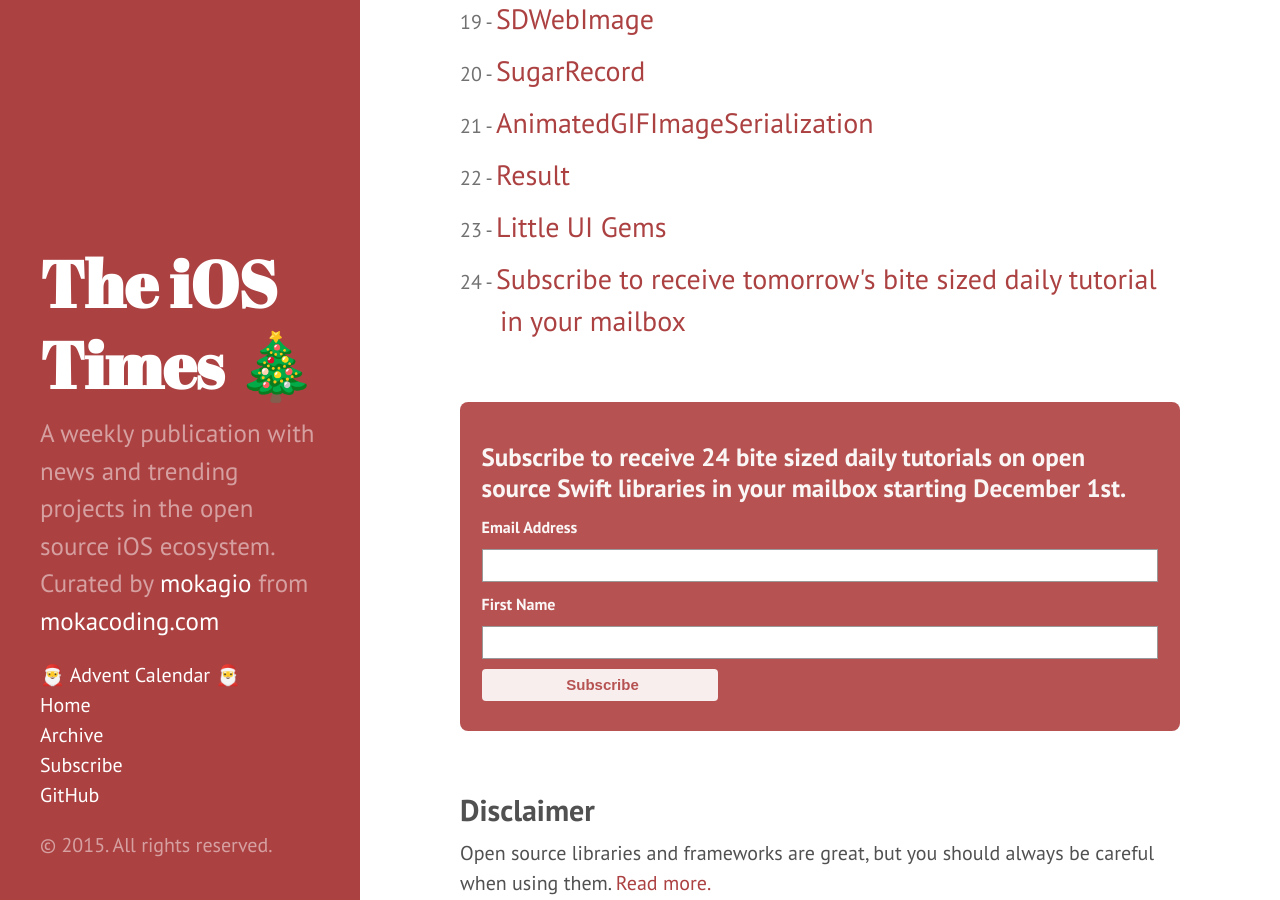
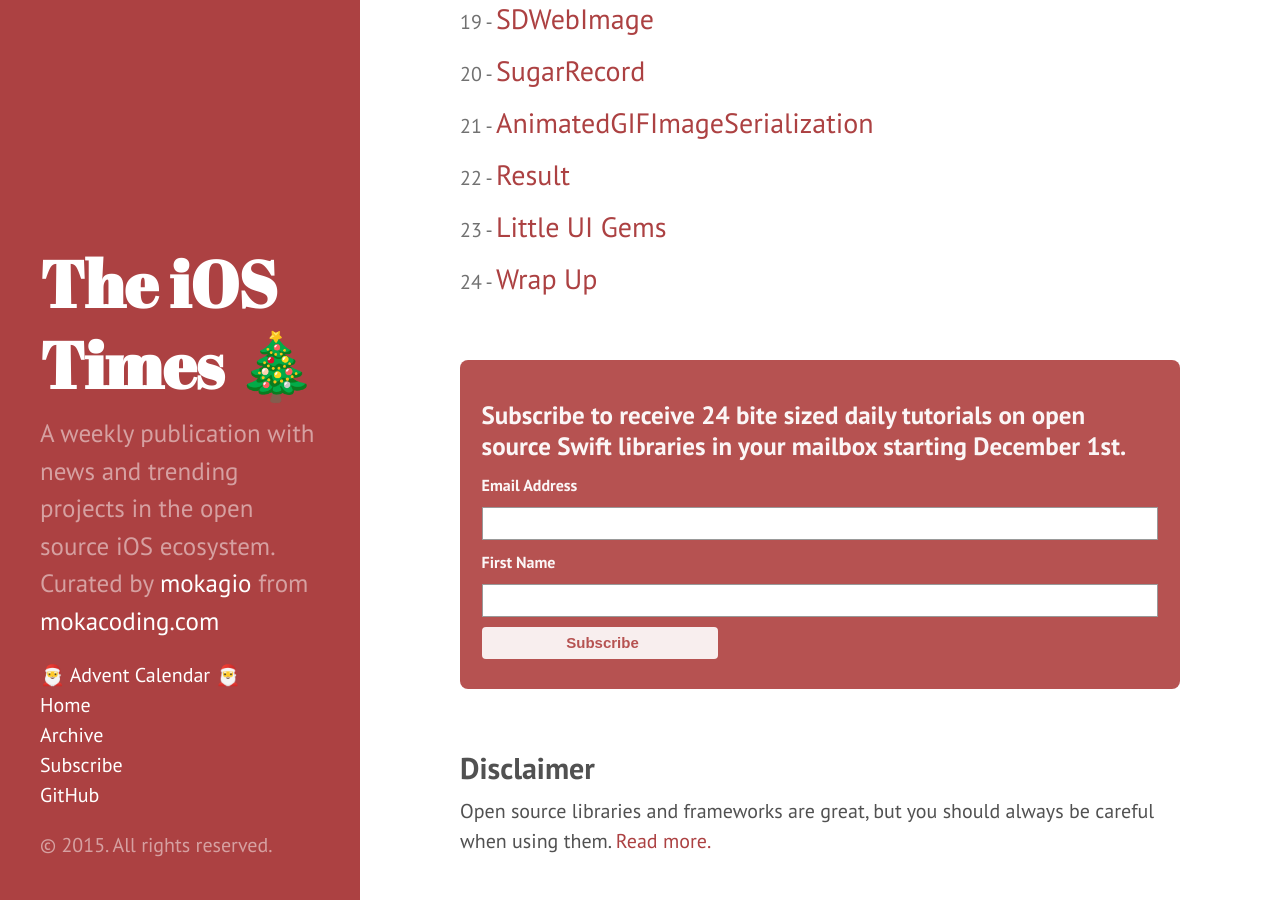
Before and after one commit to mokacoding/the-ios-times, a Jekyll site: the page built from advent-calendar.html, in a window 1280 px wide and 900 px high, scrolled down 1226 px. Built offline with Jekyll 4.4.1, drawn with Linux system fonts in a browser that asks for light colours; comment, search, counter and statistics services are not loaded.

Commit message:
🎄 - Advent Calendar - Day 24 - Wrap Up

```diff
--- a/advent-calendar.html
+++ b/advent-calendar.html
@@ -33,7 +33,7 @@
   <li><a href="/advent-calendar/animatedgifimageserialization.html">AnimatedGIFImageSerialization</a></li>
   <li><a href="/advent-calendar/result.html">Result</a></li>
   <li><a href="/advent-calendar/little-ui-gems.html">Little UI Gems</a></li>
-  <li><a href="/advent-calendar-subscribe">Subscribe to receive tomorrow's bite sized daily tutorial in your mailbox</a></li>
+  <li><a href="/advent-calendar/wrap-up.html">Wrap Up</a></li>
 </ol>
 
 {% include advent-calendar-mailchimp-form.html %}
```
